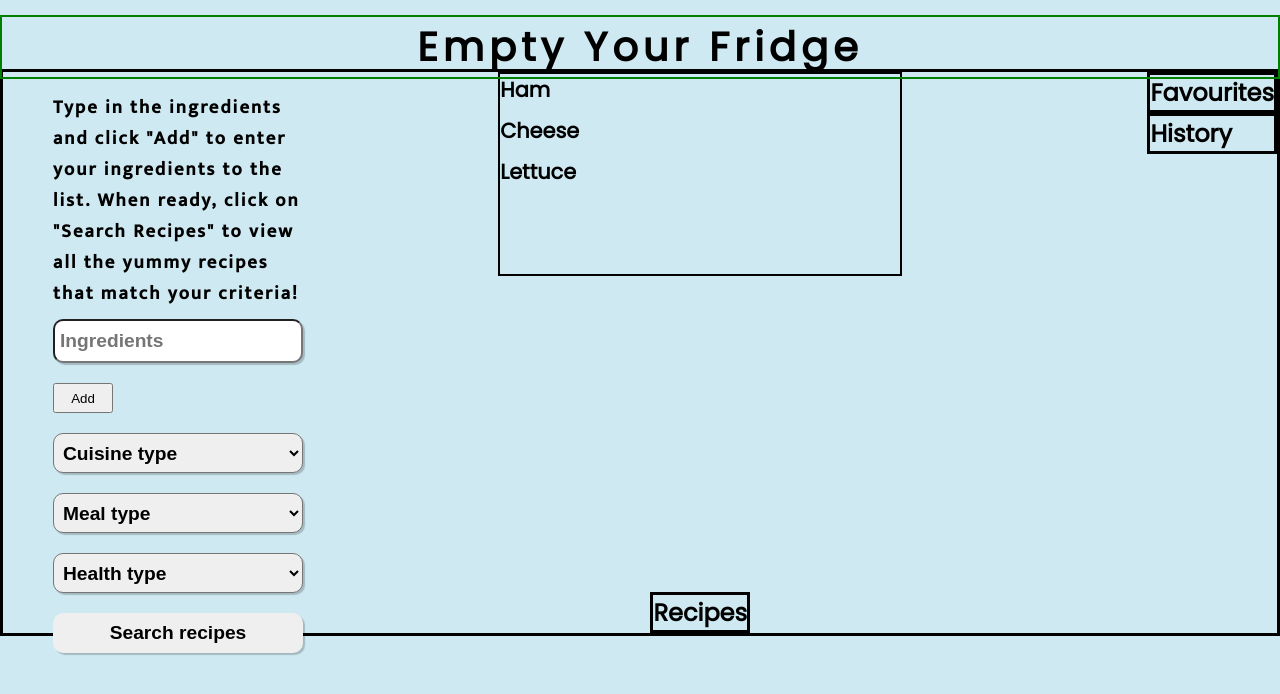
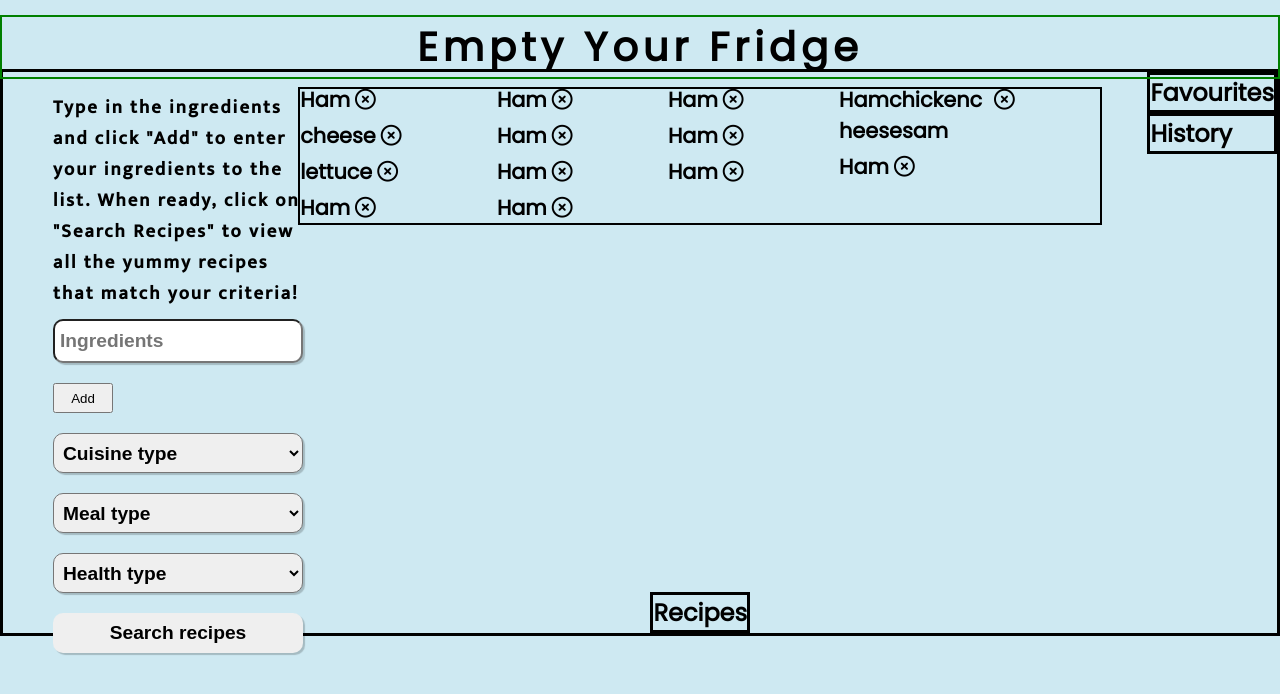
Before and after one commit to TheBigBookMan/Empty-Your-Fridge, a React (Create React App) app in the folder empty-your-fridge/: page / in a window 1280 px wide. Shown: the top 694 px of the page. Built offline with nearby package versions, Linux system fonts and the light colour scheme.

Commit message:
adding in the list of ingredients added in by user

```diff
--- a/empty-your-fridge/public/index.html
+++ b/empty-your-fridge/public/index.html
@@ -3,23 +3,18 @@
   <head>
     <meta charset="utf-8" />
     <meta name="viewport" content="width=device-width, initial-scale=1" />
-    <meta name="theme-color" content="#000000" />
-    <meta
-      name="description"
-      content="Web site created using create-react-app"
-    />
-    <link rel="preconnect" href="https://fonts.googleapis.com" />
-    <link rel="preconnect" href="https://fonts.gstatic.com" crossorigin />
     <link
       href="https://fonts.googleapis.com/css2?family=Poppins&display=swap"
       rel="stylesheet"
     />
-    <link rel="preconnect" href="https://fonts.googleapis.com" />
-    <link rel="preconnect" href="https://fonts.gstatic.com" crossorigin />
     <link
       href="https://fonts.googleapis.com/css2?family=Mukta:wght@500&display=swap"
       rel="stylesheet"
     />
+    <script
+      src="https://kit.fontawesome.com/affa06e0aa.js"
+      crossorigin="anonymous"
+    ></script>
     <link rel="manifest" href="%PUBLIC_URL%/manifest.json" />
 
     <title>Empty Your Fridge</title>
--- a/empty-your-fridge/src/components/Bowl/Bowl.js
+++ b/empty-your-fridge/src/components/Bowl/Bowl.js
@@ -1,4 +1,5 @@
 import React from "react";
+import "./styles/Bowl.css";
 import { bowlStyles as bowl } from "./styles/BowlStyles";
 
 // need to import the state array from ingredients to then have list on on here
@@ -7,9 +8,58 @@ const Bowl = () => {
   return (
     <div style={bowl.bowlContainer}>
       <ul style={bowl.bowlList}>
-        <li>Ham</li>
-        <li>Cheese</li>
-        <li>Lettuce</li>
+        <li style={bowl.ingredient}>
+          <p style={bowl.ingredientName}>Ham</p>{" "}
+          <i class="fa-regular fa-circle-xmark"></i>
+        </li>
+        <li style={bowl.ingredient}>
+          <p style={bowl.ingredientName}>cheese</p>{" "}
+          <i class="fa-regular fa-circle-xmark"></i>
+        </li>
+        <li style={bowl.ingredient}>
+          <p style={bowl.ingredientName}>lettuce</p>{" "}
+          <i class="fa-regular fa-circle-xmark"></i>
+        </li>
+        <li style={bowl.ingredient}>
+          <p style={bowl.ingredientName}>Ham</p>{" "}
+          <i class="fa-regular fa-circle-xmark"></i>
+        </li>
+        <li style={bowl.ingredient}>
+          <p style={bowl.ingredientName}>Ham</p>{" "}
+          <i class="fa-regular fa-circle-xmark"></i>
+        </li>
+        <li style={bowl.ingredient}>
+          <p style={bowl.ingredientName}>Ham</p>{" "}
+          <i class="fa-regular fa-circle-xmark"></i>
+        </li>
+        <li style={bowl.ingredient}>
+          <p style={bowl.ingredientName}>Ham</p>{" "}
+          <i class="fa-regular fa-circle-xmark"></i>
+        </li>
+        <li style={bowl.ingredient}>
+          <p style={bowl.ingredientName}>Ham</p>{" "}
+          <i class="fa-regular fa-circle-xmark"></i>
+        </li>
+        <li style={bowl.ingredient}>
+          <p style={bowl.ingredientName}>Ham</p>{" "}
+          <i class="fa-regular fa-circle-xmark"></i>
+        </li>
+        <li style={bowl.ingredient}>
+          <p style={bowl.ingredientName}>Ham</p>{" "}
+          <i class="fa-regular fa-circle-xmark"></i>
+        </li>
+        <li style={bowl.ingredient}>
+          <p style={bowl.ingredientName}>Ham</p>{" "}
+          <i class="fa-regular fa-circle-xmark"></i>
+        </li>
+        <li style={bowl.ingredient}>
+          <p style={bowl.ingredientName}>Hamchickencheesesam</p>{" "}
+          <i class="fa-regular fa-circle-xmark"></i>
+        </li>
+        <li style={bowl.ingredient}>
+          <p style={bowl.ingredientName}>Ham</p>{" "}
+          <i class="fa-regular fa-circle-xmark"></i>
+        </li>
       </ul>
     </div>
   );
--- a/empty-your-fridge/src/components/Bowl/styles/BowlStyles.js
+++ b/empty-your-fridge/src/components/Bowl/styles/BowlStyles.js
@@ -1,9 +1,10 @@
 export const bowlStyles = {
   bowlContainer: {
     border: "black solid 2px",
-    height: "200px",
-    width: "400px",
+    maxHeight: "150px",
+    width: "800px",
     fontSize: "1.3rem",
+    marginTop: "15px",
   },
   bowlList: {
     listStyleType: "none",
@@ -12,5 +13,17 @@ export const bowlStyles = {
     flexWrap: "wrap",
     gap: "10px",
     fontWeight: "bolder",
+    maxHeight: "150px",
+    width: "800px",
+  },
+  ingredient: {
+    display: "flex",
+    maxWidth: "auto",
+  },
+  ingredientName: {
+    marginRight: "5px",
+    marginTop: "-5px",
+    maxWidth: "150px",
+    wordWrap: "break-word",
   },
 };
```
Also changed, not shown: empty-your-fridge/src/components/Bowl/styles/Bowl.css (added).
